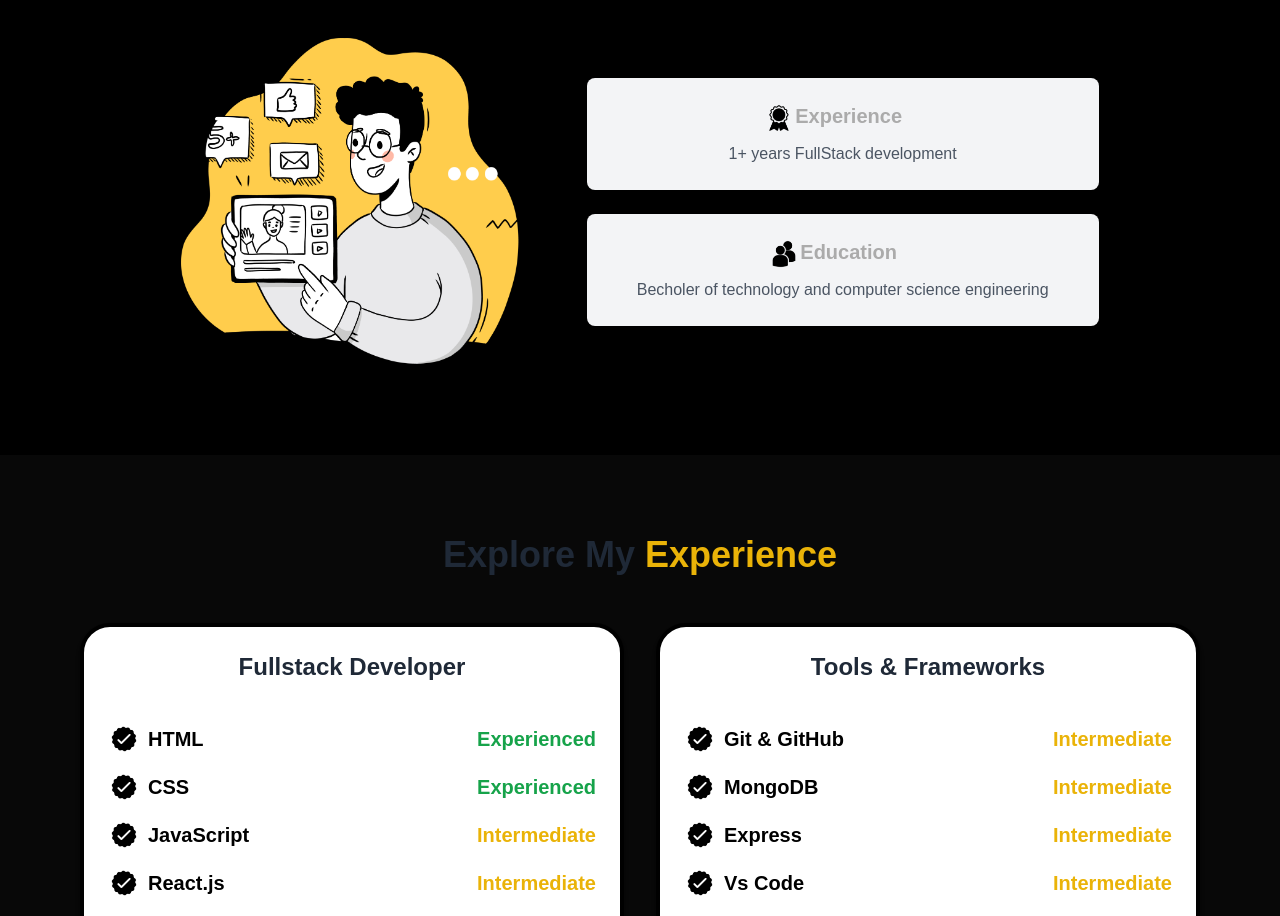
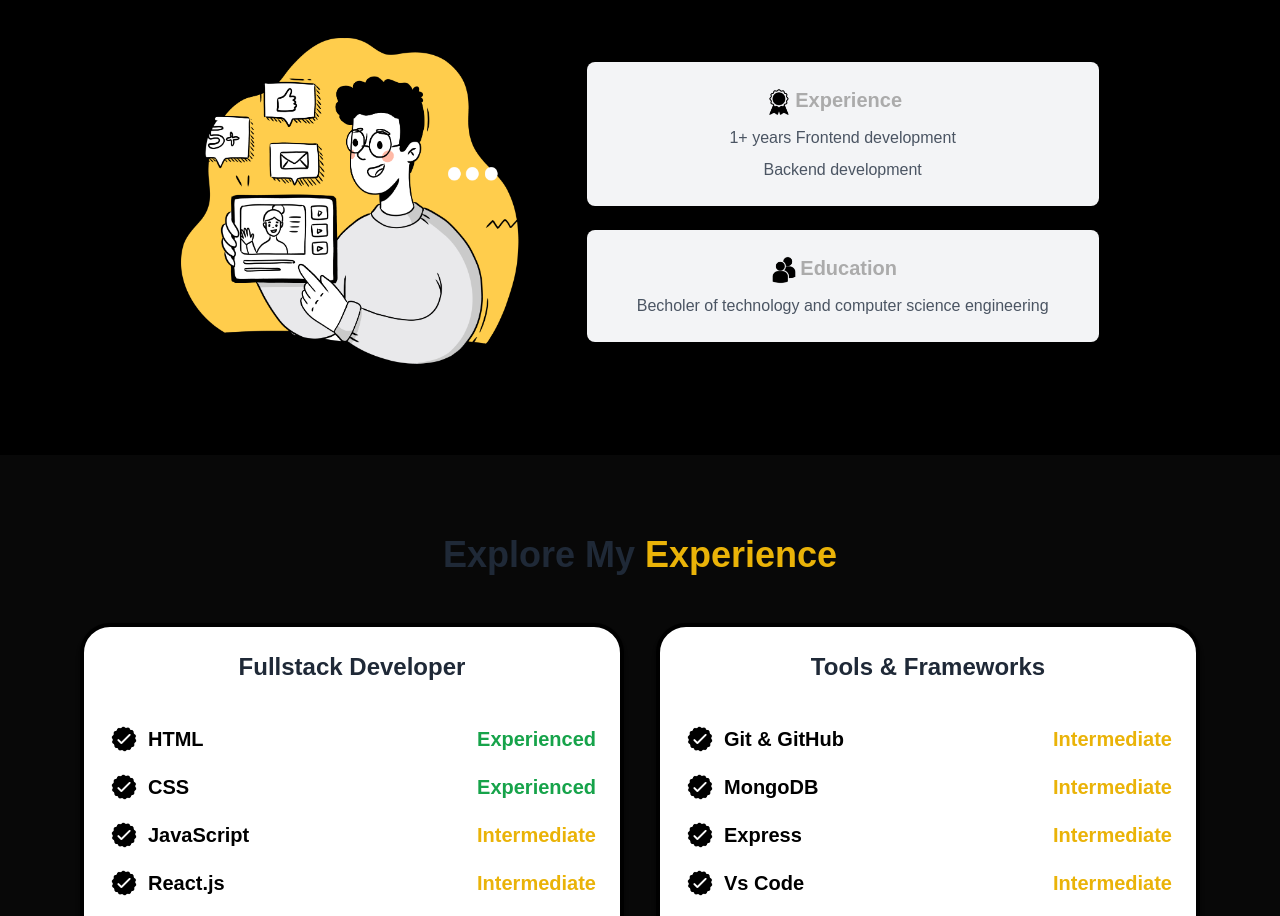
Before and after one commit to 123Sangram/Portfolio, a React (Vite) app: page / in a window 1280 px wide. Shown: the part 924-1840 px from the top of the page. Built offline with nearby package versions, Linux system fonts and the light colour scheme.

Commit message:
Update About.jsx

```diff
--- a/src/components/About.jsx
+++ b/src/components/About.jsx
@@ -34,9 +34,13 @@
                 </span>{" "}
                 <h3 className="text-xl font-semibold">Experience</h3>
               </div>
+                        <p className="text-gray-600 mt-2">
+                1+ years Frontend development
+              </p>
               <p className="text-gray-600 mt-2">
-                1+ years FullStack development
+                Backend development
               </p>
+
             </div>
 
             {/* Education section */}
```
